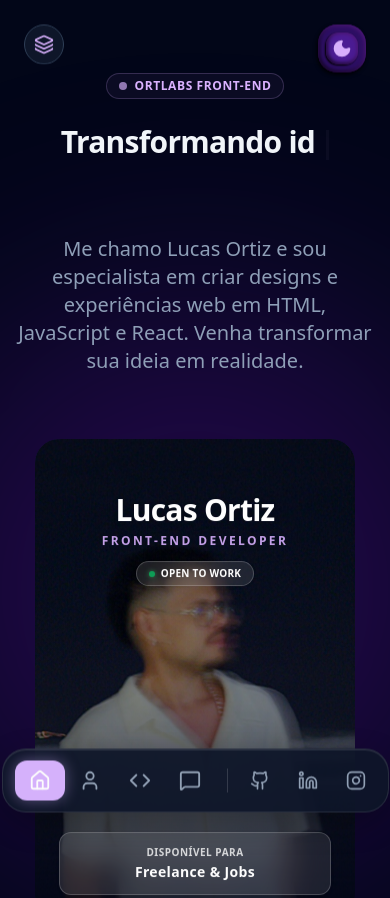
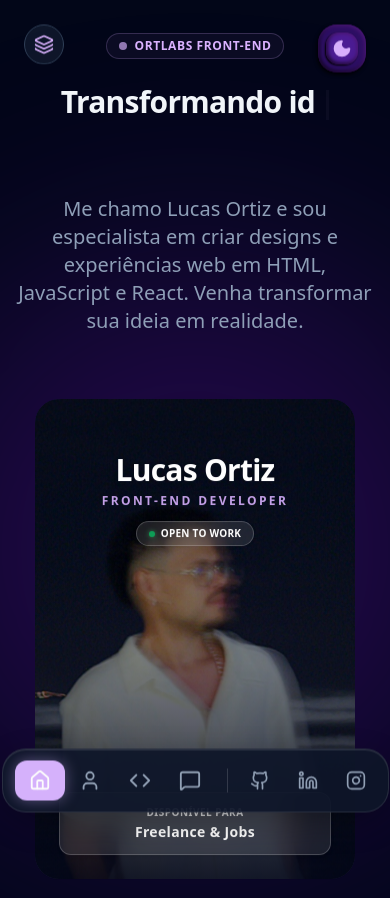
Before and after one commit to Ort1zz/Ortz-Studios, a React (Vite) app: page / in a window 390 px wide. Shown: the top 898 px of the page. Built offline with nearby package versions, Linux system fonts and the light colour scheme.

Commit message:
Add files via upload

```diff
--- a/src/App.jsx
+++ b/src/App.jsx
@@ -385,7 +385,7 @@ export default function OrtLabsPortfolio() {
 
             <div className="site-content-enter">
                 {/* HERO SECTION - Grid Assimétrico para Mobile/Desktop */}
-                <section id="home" className="relative min-h-screen flex items-center justify-center overflow-hidden pt-18 md:pt-48 pb-12 md:pb-20"> {/* Reduzi pt e pb para mobile */}
+                <section id="home" className="relative min-h-screen flex items-center justify-center overflow-hidden pt-8 md:pt-48 pb-12 md:pb-20"> {/* Reduzi pt e pb para mobile */}
                     <div className="relative z-10 max-w-7xl mx-auto px-4 sm:px-6 lg:px-8 w-full">
                         <div className="absolute top-1/2 left-1/2 transform -translate-x-1/2 -translate-y-1/2 w-[600px] h-[600px] bg-purple-600/20 rounded-full blur-[120px] pointer-events-none"></div>
 
```
